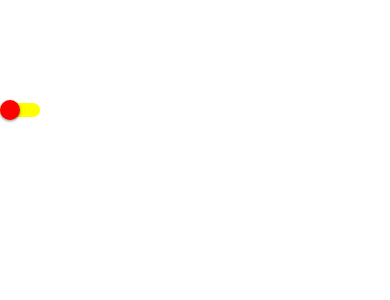
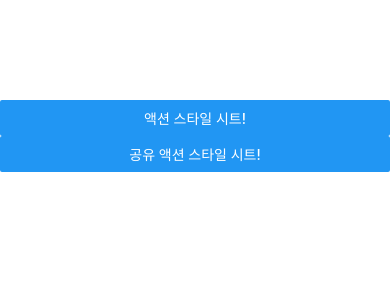
Before and after one commit to arqhive/react-native-exp, a React Native app: screen / in a window 390 px wide. Shown: the top 300 px of the page. Built offline with nearby package versions, Linux system fonts and the light colour scheme.

Commit message:
ActionSheetIOS

```diff
--- a/App.js
+++ b/App.js
@@ -1,5 +1,5 @@
 import React, {Component} from 'react';
-import Compo from './components/Switch';
+import Compo from './iOSComponents/ActionSheetIOS';
 
 export default class App extends Component {
   render() {
--- /dev/null
+++ b/iOSComponents/ActionSheetIOS.js
@@ -0,0 +1,48 @@
+import React from 'react';
+import {View, Button, ActionSheetIOS} from 'react-native';
+
+export default function App() {
+  const showActionSheetWithOptions = () => {
+    ActionSheetIOS.showActionSheetWithOptions(
+      {
+        options: ['Cancel', 'Remove', 'Confirm'], // 버튼 리스트 required
+        destructiveButtonIndex: 1, // 빨간색 버튼 인덱스
+        cancelButtonIndex: 0, // 취소 버튼 인덱스
+        title: '선택해주세용~', // 액션시트 제목
+        message: '뭘 골라볼까용~', // 제목 밑에 출력
+        anchor: 1, // iPad 용
+        tintColor: 'green', // destructiveButton 제외 버튼 색깔
+      },
+      // 여기에 동작 서술
+      buttonIndex => {
+        if (buttonIndex === 1) {
+          /* destructive action */
+          alert('Remove');
+        }
+      },
+    );
+  };
+
+  const showShareActionSheetWithOptions = () => {
+    ActionSheetIOS.showShareActionSheetWithOptions(
+      {
+        url: 'https://www.google.com', // 공유할 url, 로컬 파일이거나 base64로 인코딩 된경우 해당 파일이 직접 로드 및 공유된다.
+        message: '공유할 메세지',
+        subject: '메세지 서브젝트',
+        excludedActivityTypes: [], // 액션시트에서 제외할 활동
+      },
+      (success, method) => alert(success, method), // 성공 여부, 공유 방법 문자열 (성공 콜백)
+      e => alert(e), // 오류 객체 (실패 콜백)
+    );
+  };
+
+  return (
+    <View style={{marginTop: 100}}>
+      <Button title="액션 스타일 시트!" onPress={showActionSheetWithOptions} />
+      <Button
+        title="공유 액션 스타일 시트!"
+        onPress={showShareActionSheetWithOptions}
+      />
+    </View>
+  );
+}
```
Also changed, not shown: components/FlatList.js (added, +52 -0 lines).
